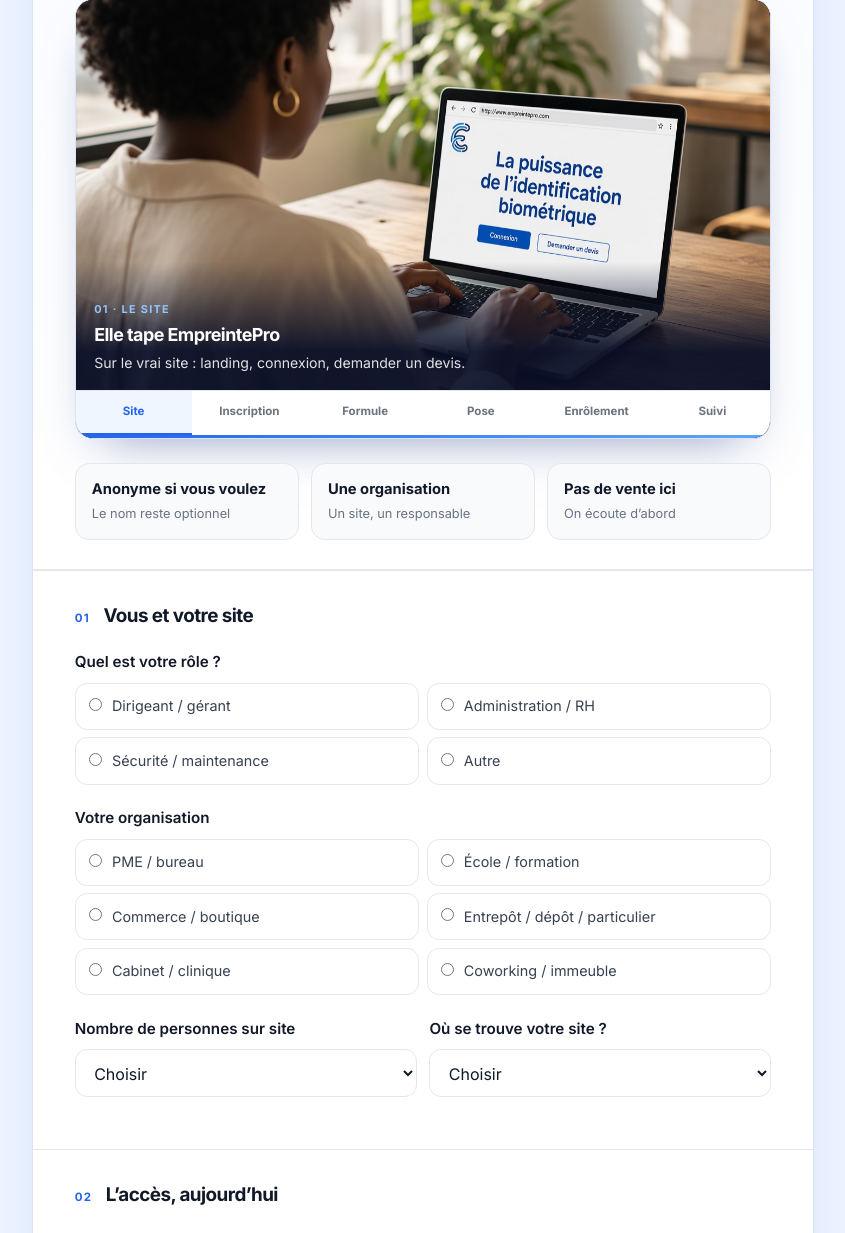
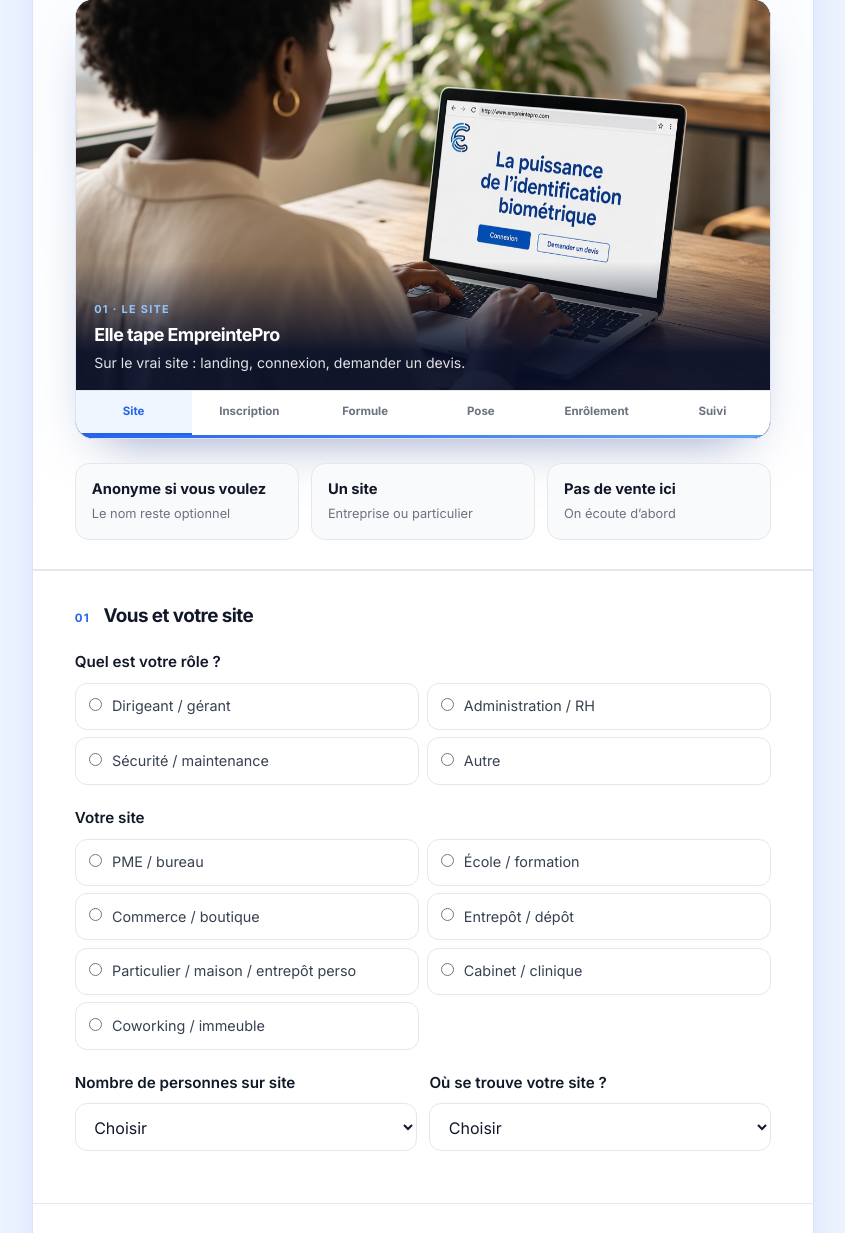
Before and after one commit to Fatoumata7703/empreintepro-etude, a Flask app: page / in a window 1280 px wide. Shown: the part 352-1585 px from the top of the page, without its empty margins (217-1062 px from the left). Run offline with Flask 3, Linux system fonts and the light colour scheme.

Commit message:
Add private-home and family options to the market survey.
Separate particuliers from warehouses and who can open the door.

```diff
--- a/etude_db.py
+++ b/etude_db.py
@@ -17,7 +17,8 @@ LABELS = {
         "pme": "PME / bureau",
         "ecole": "École / formation",
         "commerce": "Commerce / boutique",
-        "entrepot": "Entrepôt / dépôt / particulier",
+        "entrepot": "Entrepôt / dépôt",
+        "particulier": "Particulier / maison / entrepôt perso",
         "cabinet": "Cabinet / clinique",
         "cowork": "Coworking / immeuble",
     },
@@ -56,6 +57,8 @@ LABELS = {
         "temps": "Personnel temporaire",
         "visiteurs": "Visiteurs / prestataires",
         "direction": "Direction seulement",
+        "proprio": "Propriétaire / particulier",
+        "famille": "Famille / proches",
     },
     "decideur": {
         "moi": "Moi / direction sur place",
--- a/templates/questionnaire.html
+++ b/templates/questionnaire.html
@@ -27,7 +27,7 @@
         {% include "_film.html" %}
         <div class="facts">
           <div class="fact"><b>Anonyme si vous voulez</b><span>Le nom reste optionnel</span></div>
-          <div class="fact"><b>Une organisation</b><span>Un site, un responsable</span></div>
+          <div class="fact"><b>Un site</b><span>Entreprise ou particulier</span></div>
           <div class="fact"><b>Pas de vente ici</b><span>On écoute d’abord</span></div>
         </div>
       </header>
@@ -51,12 +51,13 @@
           </div>
 
           <div class="q">
-            <span class="label">Votre organisation</span>
+            <span class="label">Votre site</span>
             <div class="choices two">
               <label class="opt"><input type="radio" name="type" value="pme"> PME / bureau</label>
               <label class="opt"><input type="radio" name="type" value="ecole"> École / formation</label>
               <label class="opt"><input type="radio" name="type" value="commerce"> Commerce / boutique</label>
-              <label class="opt"><input type="radio" name="type" value="entrepot"> Entrepôt / dépôt / particulier</label>
+              <label class="opt"><input type="radio" name="type" value="entrepot"> Entrepôt / dépôt</label>
+              <label class="opt"><input type="radio" name="type" value="particulier"> Particulier / maison / entrepôt perso</label>
               <label class="opt"><input type="radio" name="type" value="cabinet"> Cabinet / clinique</label>
               <label class="opt"><input type="radio" name="type" value="cowork"> Coworking / immeuble</label>
             </div>
@@ -180,6 +181,8 @@
               <label class="opt"><input type="checkbox" name="qui" value="temps"> Personnel temporaire</label>
               <label class="opt"><input type="checkbox" name="qui" value="visiteurs"> Visiteurs / prestataires</label>
               <label class="opt"><input type="checkbox" name="qui" value="direction"> Direction seulement, sur certaines zones</label>
+              <label class="opt"><input type="checkbox" name="qui" value="proprio"> Propriétaire / particulier</label>
+              <label class="opt"><input type="checkbox" name="qui" value="famille"> Famille / proches</label>
             </div>
           </div>
 
@@ -267,7 +270,7 @@
           <div class="row">
             <div class="q">
               <label class="label" for="nom">Nom <span class="hint">Optionnel</span></label>
-              <input type="text" id="nom" name="nom" placeholder="Prénom, organisation">
+              <input type="text" id="nom" name="nom" placeholder="Prénom, entreprise ou particulier">
             </div>
             <div class="q">
               <label class="label" for="tel">Contact <span class="hint">Optionnel</span></label>
```
